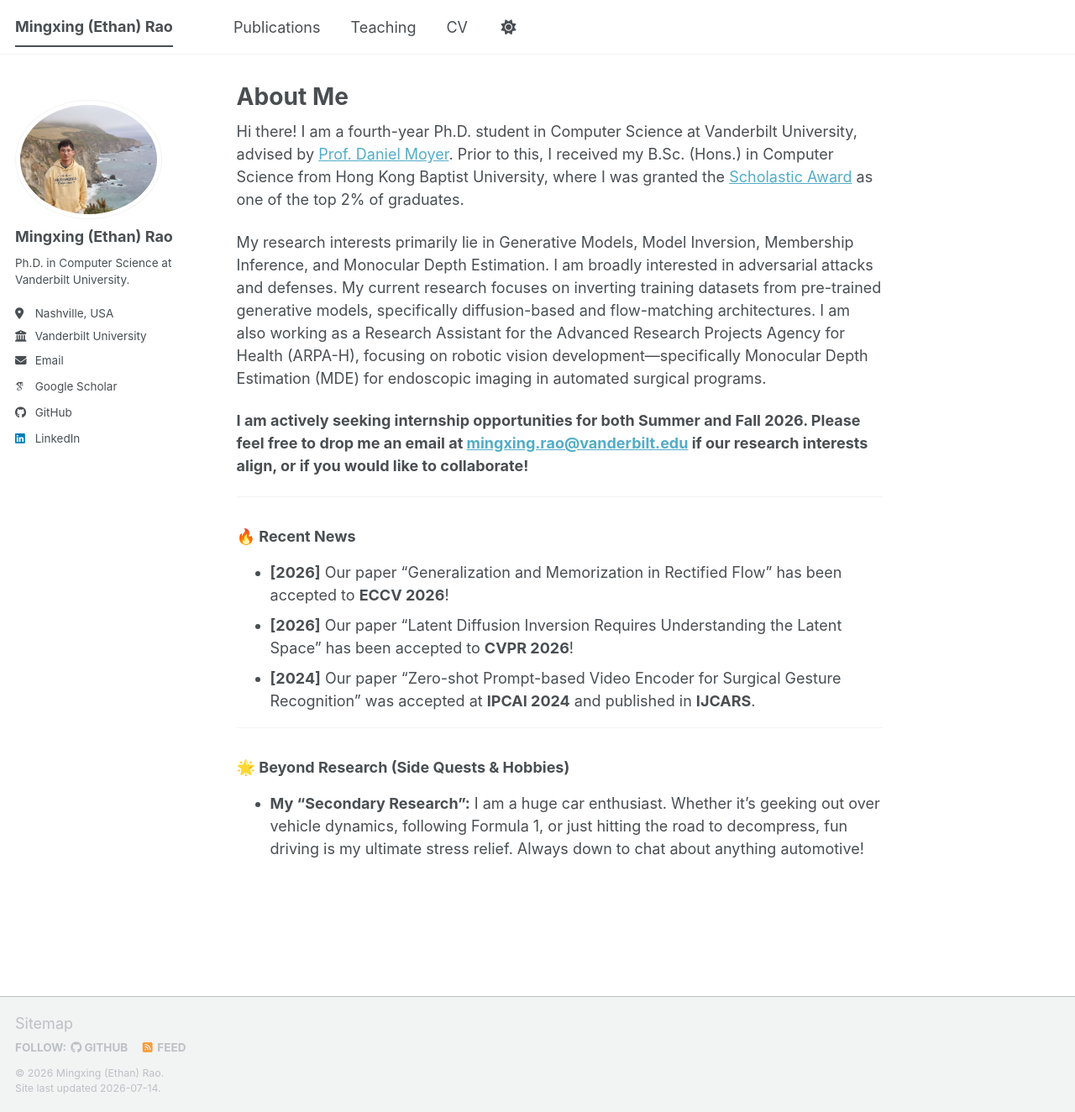
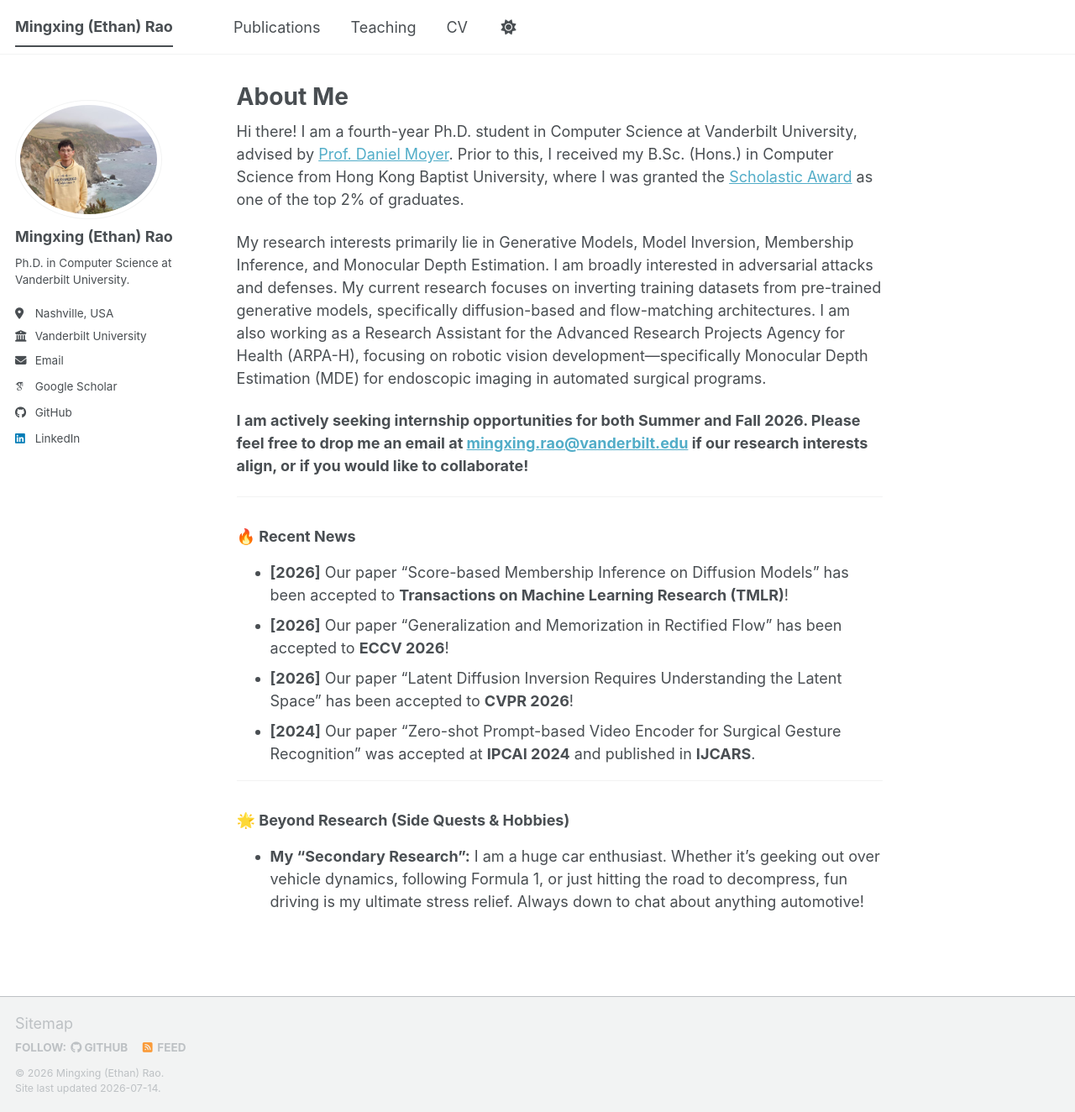
Before and after one commit to mx-ethan-rao/mx-ethan-rao.github.io, a Jekyll site: the page built from _pages/about.md, in a window 1280 px wide and 1324 px high. Shown: the whole window at 84% size. Built offline with Jekyll 4.4.1, drawn with Linux system fonts in a browser that asks for light colours; some web fonts are replaced; a script bundle is joined from its source files by our own code; library files that are not in the unit come from our copies.

Commit message:
update tmlr

```diff
--- a/_pages/about.md
+++ b/_pages/about.md
@@ -18,6 +18,7 @@ My research interests primarily lie in Generative Models, Model Inversion, Membe
 ---
 
 ### 🔥 Recent News
+* **[2026]** Our paper "Score-based Membership Inference on Diffusion Models" has been accepted to **Transactions on Machine Learning Research (TMLR)**!
 * **[2026]** Our paper "Generalization and Memorization in Rectified Flow" has been accepted to **ECCV 2026**!
 * **[2026]** Our paper "Latent Diffusion Inversion Requires Understanding the Latent Space" has been accepted to **CVPR 2026**!
 * **[2024]** Our paper "Zero-shot Prompt-based Video Encoder for Surgical Gesture Recognition" was accepted at **IPCAI 2024** and published in **IJCARS**.
```
Also changed, not shown: 1 other file.
